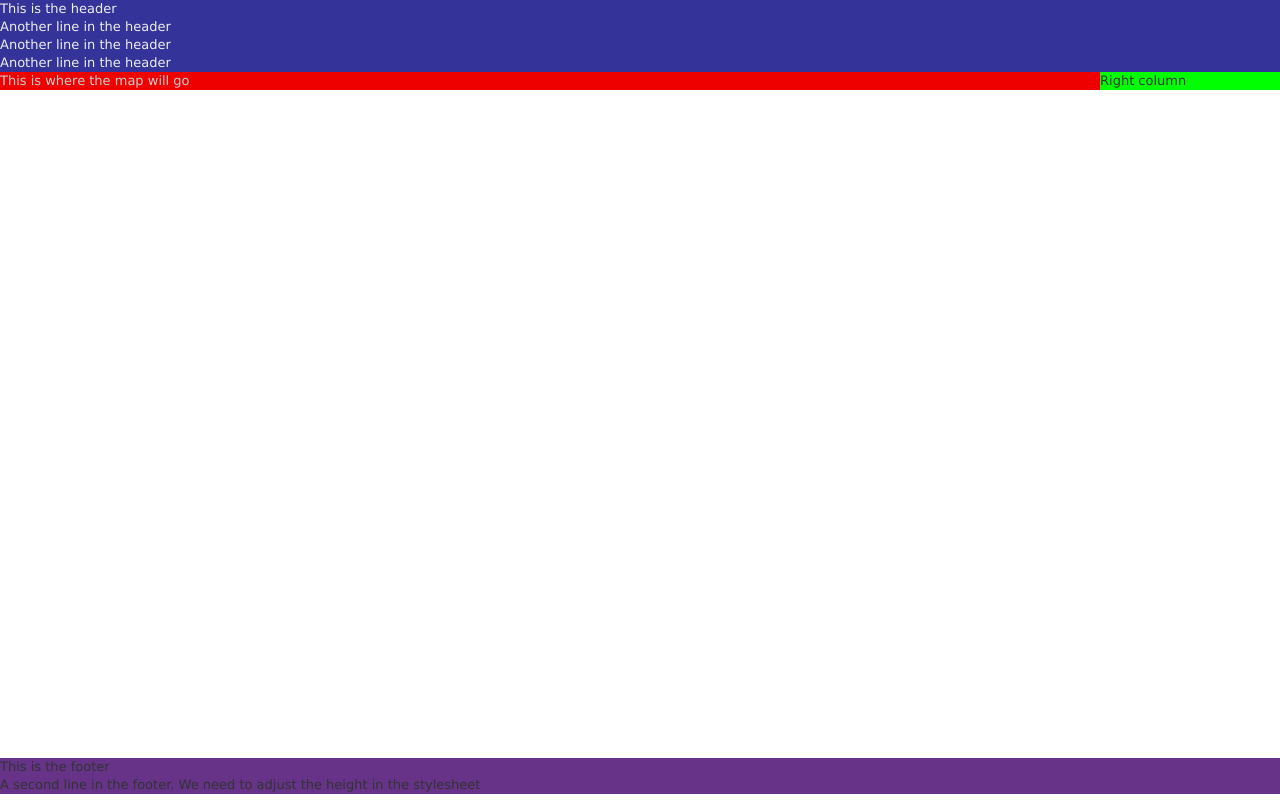
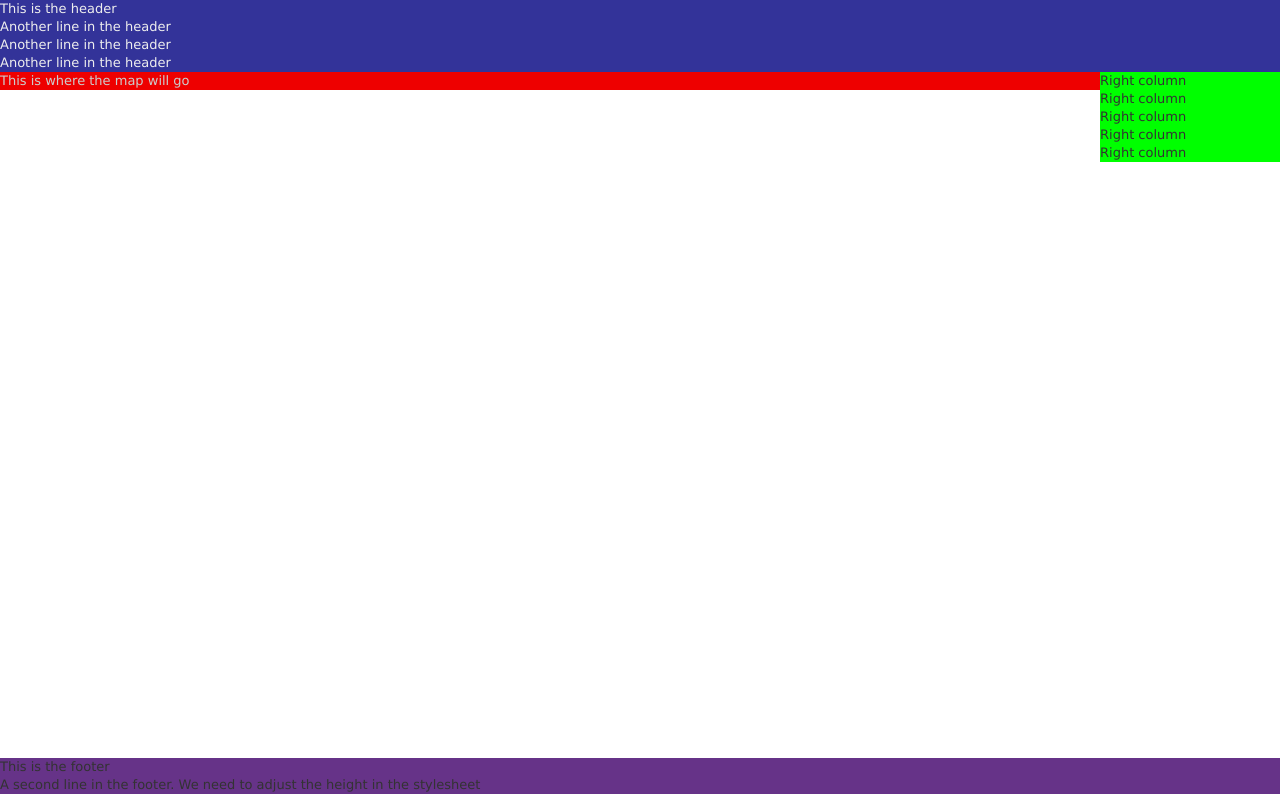
Before and after one commit to piedog/canoetrek, a Rails app: page /map in a window 1280 px wide. Run offline with Rails 7, Linux system fonts and the light colour scheme; style sheets or scripts are compiled from the project's sources; parts of the project's set-up code (start-up, migrations or seed data) failed here and were passed over; some libraries are stand-ins or nearby versions.

Commit message:
Two column case; works when increasing height. Will not work correctly wif we decrease and then increase more than the last max height

```diff
--- a/app/assets/javascripts/application.js
+++ b/app/assets/javascripts/application.js
@@ -13,5 +13,6 @@
 //= require jquery
 //= require jquery_ujs
 //= require RGP
+//= require delay
 //= require test
 //= require_tree .
--- a/app/assets/stylesheets/static_pages.css.scss
+++ b/app/assets/stylesheets/static_pages.css.scss
@@ -5,7 +5,8 @@
  **/
 html, body {
     width: 100%;
-       height: 100%;
+    height: 100%;
+    overflow: hidden;
  }
 body {
     margin: 0px;
--- a/app/views/static_pages/map.html.erb
+++ b/app/views/static_pages/map.html.erb
@@ -1,5 +1,14 @@
     <div id="right-column">
         Right column
+        <br />
+        Right column
+        <br />
+        Right column
+        <br />
+        Right column
+        <br />
+        Right column
+        <br />
     </div>
     <div id="map-container">
         This is where the map will go
--- /dev/null
+++ b/lib/assets/javascripts/delay.js
@@ -0,0 +1,7 @@
+var Delay = (function(){
+    var timer = 0;
+    return function(callback, ms){
+        clearTimeout (timer);
+        timer = setTimeout(callback, ms);
+    };
+})();
```
Also changed, not shown: app/assets/javascripts/static_pages.js.coffee (+21 -0 lines), 1 other file.
